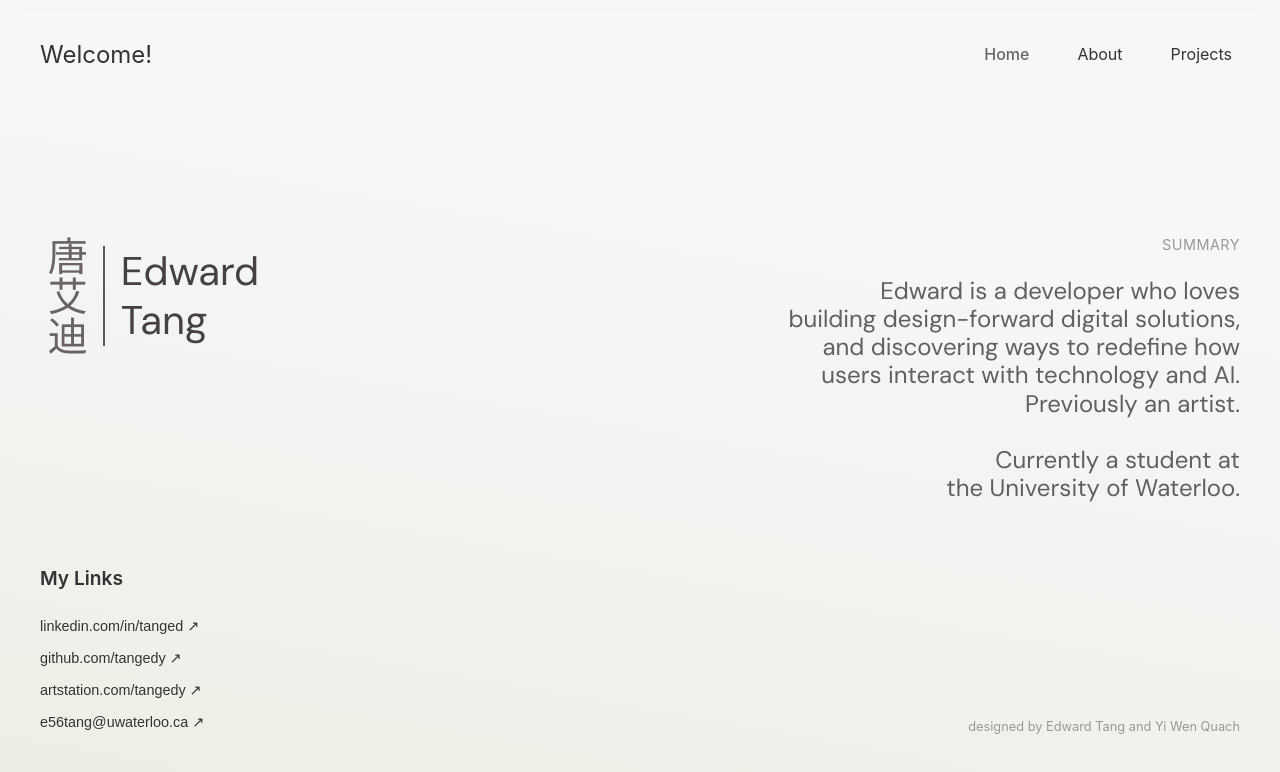
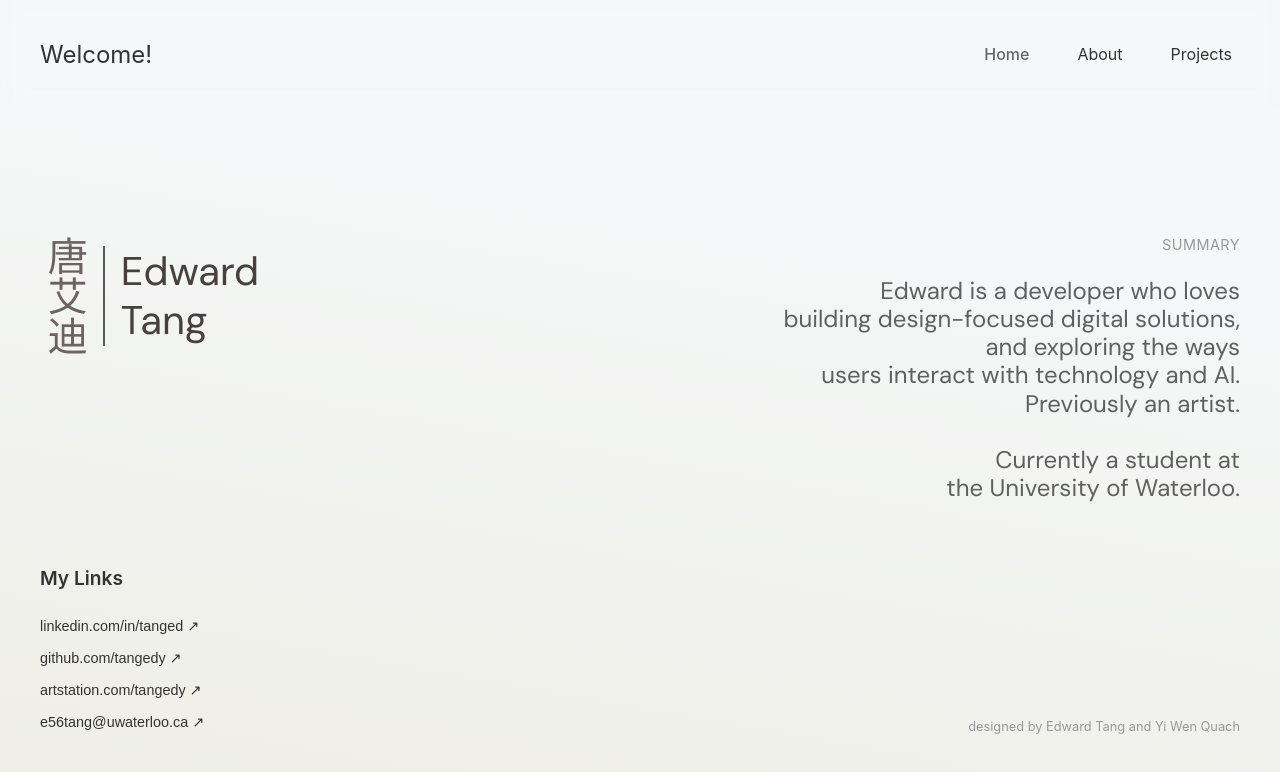
Before and after one commit to tangedy/tangedward.com, a React (Create React App) app: page / in a window 1280 px wide. Shown: the top 772 px of the page. Built offline with nearby package versions, Linux system fonts and the light colour scheme; a web font is replaced by a local one.

Commit message:
some slight text changes

```diff
--- a/src/About.tsx
+++ b/src/About.tsx
@@ -121,7 +121,7 @@ function About({ onNavigateHome, onNavigateToProjects }: AboutProps) {
           >
             <h2>about me</h2>
             <p>
-              I am an undergraduate honours student studying machine learning at the University of Waterloo. I enjoy solving complex problems that challenge my critical thinking, and learning new things everyday.<br></br><br></br>My unique background in the arts & design allows me to bring a creative perspective to software development, focusing on the big picture and humanitarian design in the things I build.
+              I am an undergraduate honours student studying machine learning at the University of Waterloo. I enjoy tackling challenging problems, and strive to learn new things everyday.<br></br><br></br>My unique background in the arts & design allows me to bring a creative perspective to software development, focusing on the big picture and intentional design in the things I build.
             </p>
           </div>
 
--- a/src/Home.tsx
+++ b/src/Home.tsx
@@ -87,7 +87,7 @@ function Home({ onNavigateToAbout, onNavigateToProjects, onNavigateToContact }:
                   ref={summaryText.ref}
                   className={`summary-text fade-in-element ${summaryText.isVisible ? 'visible' : ''}`}
                 >
-                  Edward is a developer who loves<br/> building design-forward digital solutions,<br/> and discovering ways to redefine how<br/> users interact with technology and AI.<br/>Previously an artist.<br/><br/>Currently a student at <br/>the University of Waterloo.
+                  Edward is a developer who loves<br/> building design-focused digital solutions,<br/> and exploring the ways<br/> users interact with technology and AI.<br/>Previously an artist.<br/><br/>Currently a student at <br/>the University of Waterloo.
                 </div>
               </div>
 
```
